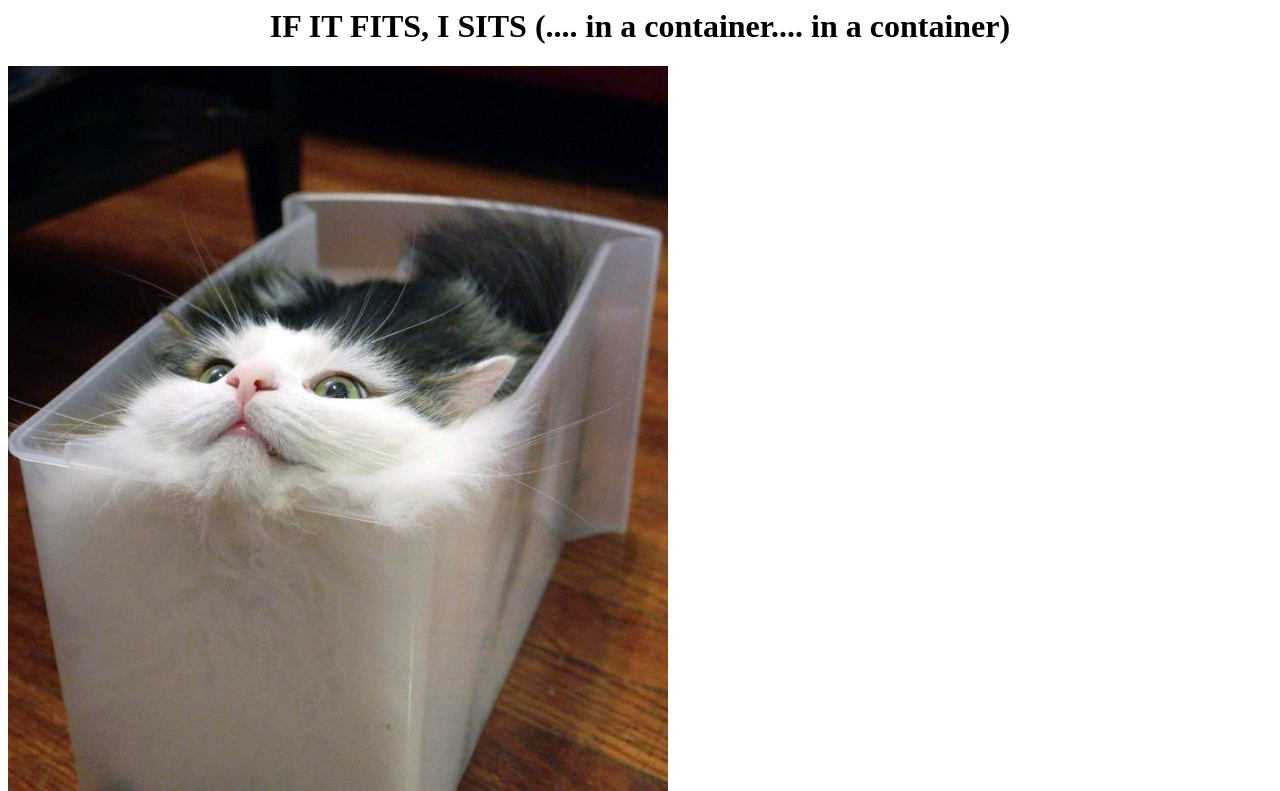
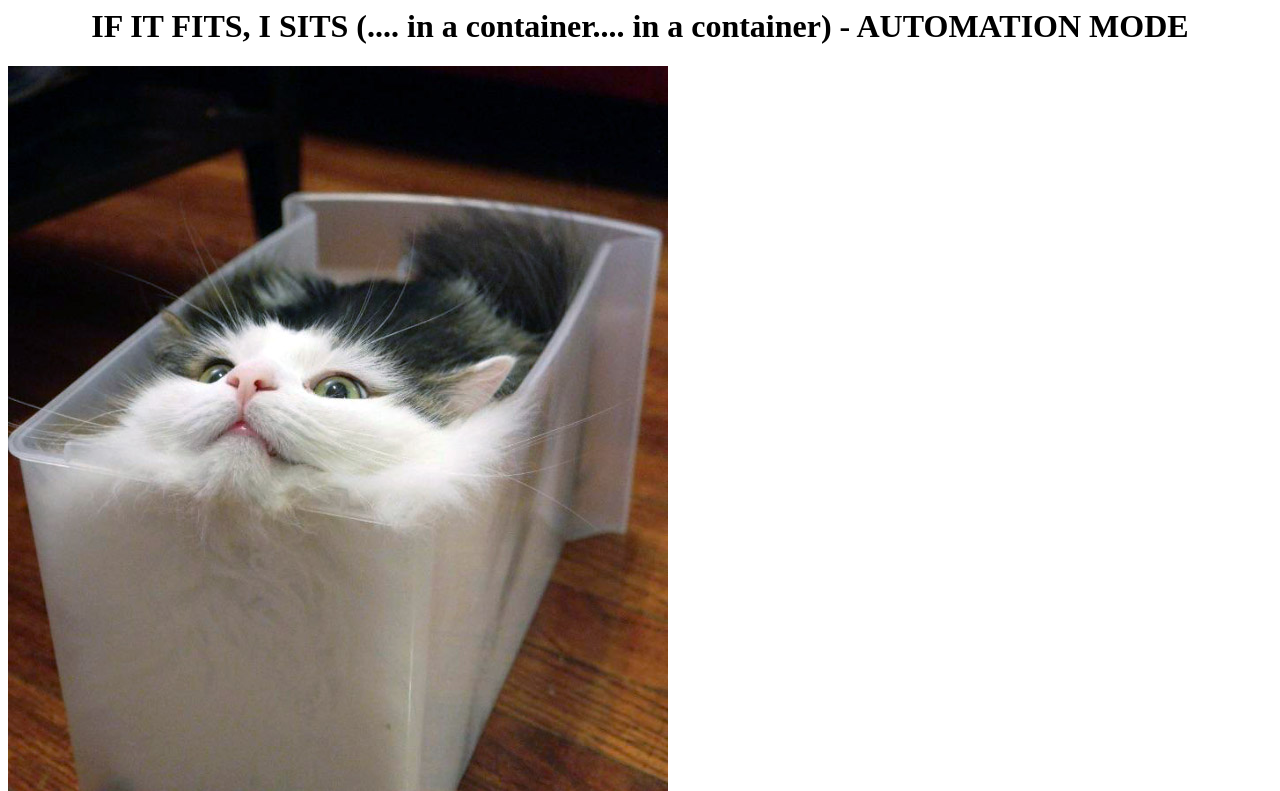
Before and after one commit to KarishmaDamania/CICDCantril, a plain HTML site: page index.html in a window 1280 px wide. Shown: the top 791 px of the page. Drawn offline with Linux system fonts and the light colour scheme.

Commit message:
Update index.html

```diff
--- a/index.html
+++ b/index.html
@@ -3,7 +3,7 @@
 		<title> Container of cats </title>
 	</head>
 	<body>
-		<center><h1> IF IT FITS, I SITS (.... in a container.... in a container) </h1></center>
+		<center><h1> IF IT FITS, I SITS (.... in a container.... in a container) - AUTOMATION MODE </h1></center>
 
 		<section id="photos">
 			<img src="containerandcat1.jpg" alt="container and a cat">
```
